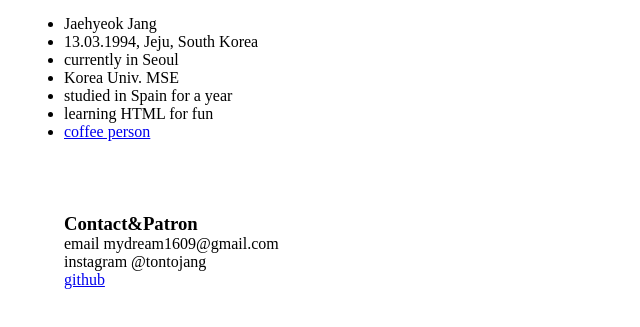
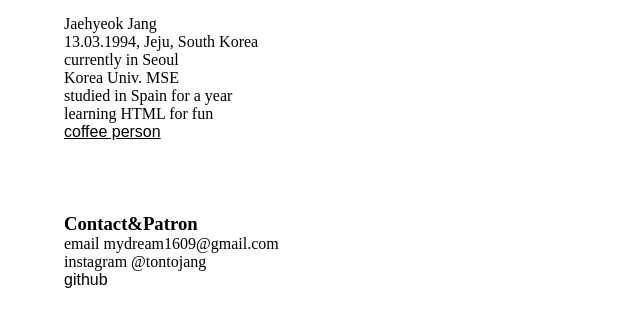
Before and after one commit to jaehyeogi/jaehyeogi.github.io, a plain HTML site: page I.html in a window 1280 px wide. Shown: the part 323-650 px from the top of the page, without its empty margins (0-640 px from the left). Drawn offline with Linux system fonts and the light colour scheme.

Commit message:
Update style.css

```diff
--- a/style.css
+++ b/style.css
@@ -7,3 +7,6 @@
 div {
   text-align:center;
   }
+#happy {list-style: none;}
+body a { text-decoration:none; color:black; font-family: Neue Haas Grotesk, sans-serif}
+body ul li a:hover { color:brown;  font-family: Neue Haas Grotesk, sans-serif }
```
